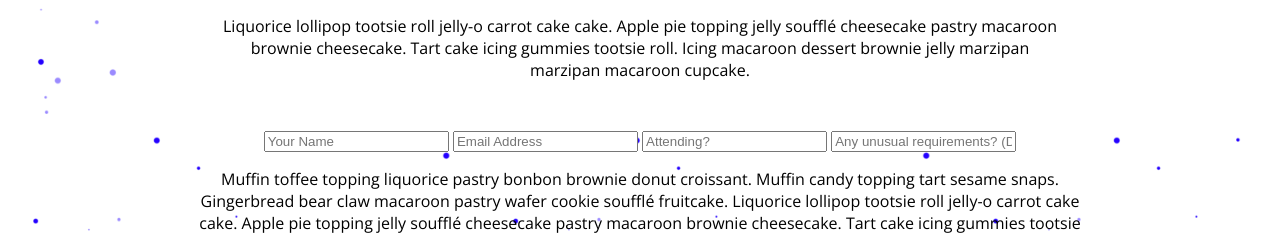
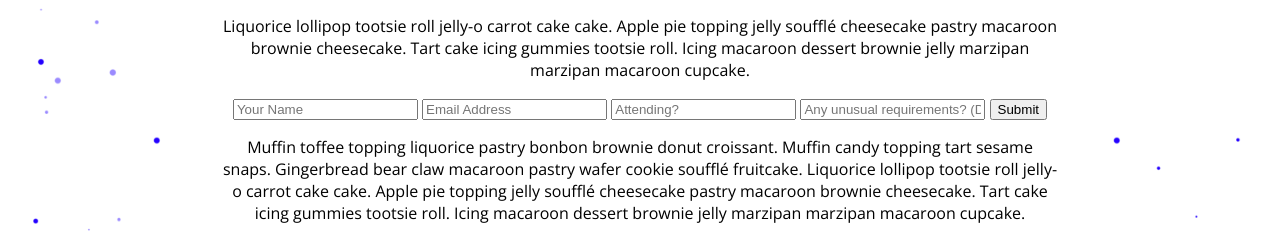
Before and after one commit to christopherdebeer/emilyandchris.wedding, a website: page public/rsvp.html in a window 1280 px wide. Shown: the part 554-790 px from the top of the page. Drawn offline with nearby package versions, Linux system fonts and the light colour scheme.

Commit message:
fix forms

```diff
--- a/public/rsvp.html
+++ b/public/rsvp.html
@@ -24,7 +24,6 @@
       <h1>RSVP / Contact Us</h1>
 
       <p>Liquorice lollipop tootsie roll jelly-o carrot cake cake. Apple pie topping jelly soufflé cheesecake pastry macaroon brownie cheesecake. Tart cake icing gummies tootsie roll. Icing macaroon dessert brownie jelly marzipan marzipan macaroon cupcake.</p>
-      </div>
 
       <form action="/rsvp" method="post">
 
@@ -32,6 +31,7 @@
 	<input type="email" name="email" placeholder="Email Address" />
 	<input type="text" name="attending" placeholder="Attending?" />
 	<input type="text" name="requirements" placeholder="Any unusual requirements? (Dietary or otherwise)" />
+	<input type="submit" value="Submit" />
 
       </form>
       <p>Muffin toffee topping liquorice pastry bonbon brownie donut croissant. Muffin candy topping tart sesame snaps. Gingerbread bear claw macaroon pastry wafer cookie soufflé fruitcake. Liquorice lollipop tootsie roll jelly-o carrot cake cake. Apple pie topping jelly soufflé cheesecake pastry macaroon brownie cheesecake. Tart cake icing gummies tootsie roll. Icing macaroon dessert brownie jelly marzipan marzipan macaroon cupcake.</p>
```
